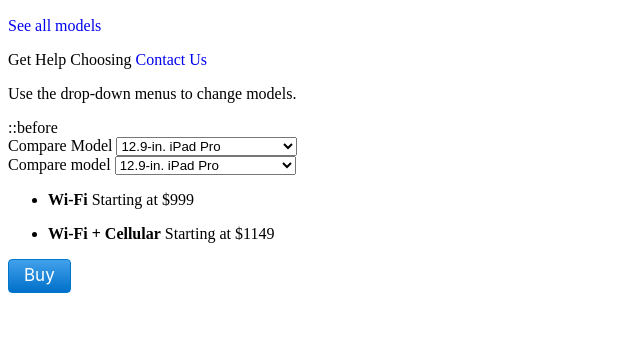
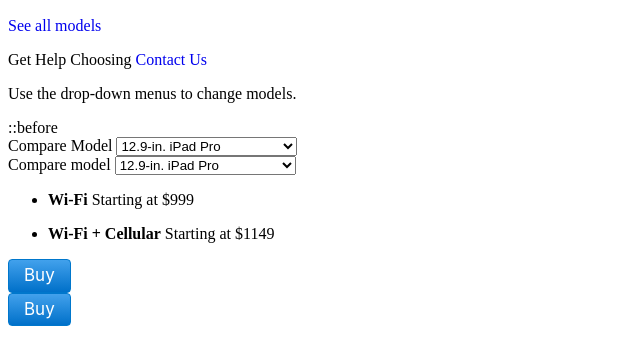
Before and after one commit to malarc01/apple-compare, a plain HTML site: page index.html in a window 1280 px wide. Shown: the part 110-474 px from the top of the page, without its empty margins (0-640 px from the left). Drawn offline with Linux system fonts and the light colour scheme.

Commit message:
add second buy button

```diff
--- a/index.html
+++ b/index.html
@@ -107,9 +107,15 @@
               <div role="cell gridcell" class="compare-column compare-column-one" data-content="ipad-pro-12-9">
                 <a href="www.apple.com/ipad" class="button" aria-label="Buy 12.9 in. ipad pro">Buy</a>
               </div>
+              <div role="cell gridcell" class="compare-column compare-column-two" data-content="ipad-pro-12-9">
+                  <a href="www.apple.com/ipad" class="button" aria-label="Buy 12.9 in. ipad pro">Buy</a>
+                </div>
             </div>
           </div>
-          <div class="compare-section section-summary"></div>
+          <div class="compare-section section-summary">
+
+
+          </div>
           <div class="compare-section section-capacity"></div>
           <div class="compare-section section-measurements"></div>
           <div class="compare-section section-display"></div>
```
